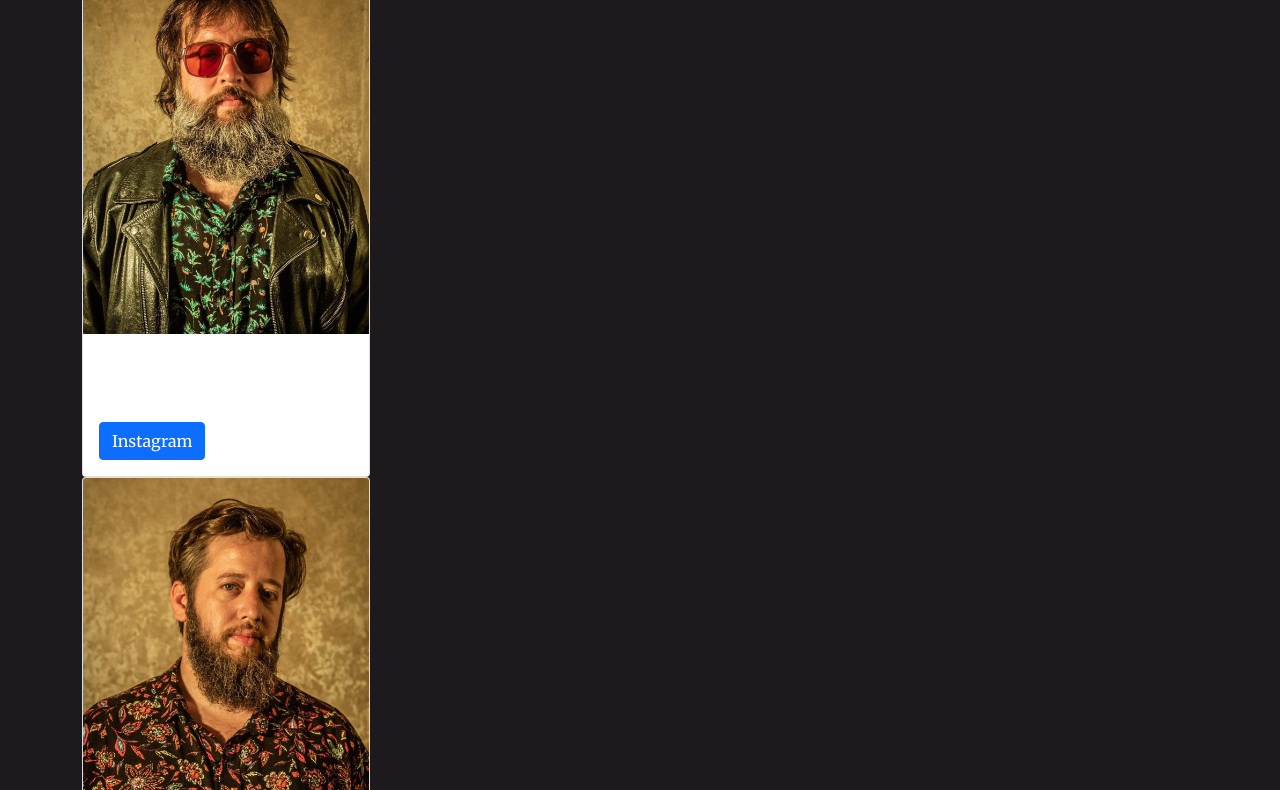
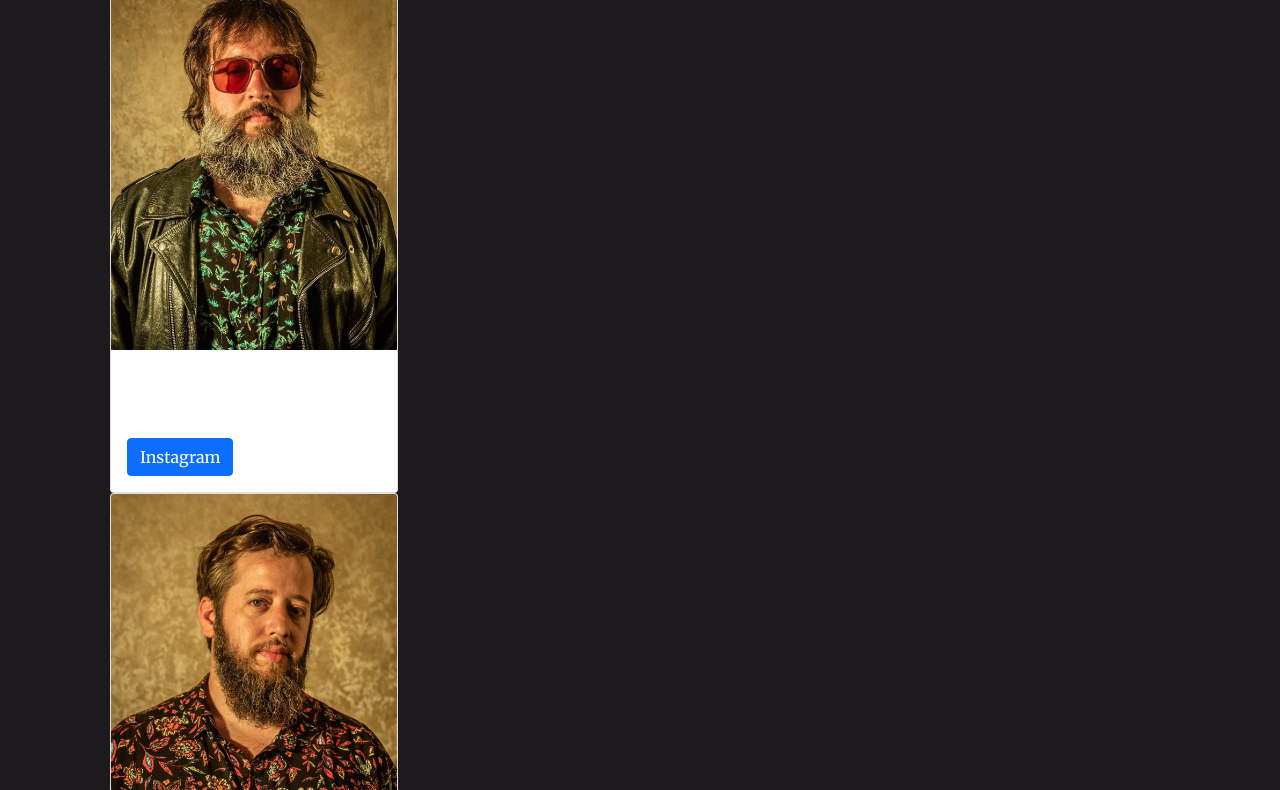
Before and after one commit to ignacioru95/Los_Tabaleros, a website: page Pages/integrantes.html in a window 1280 px wide. Shown: the part 161-951 px from the top of the page. Drawn offline with nearby package versions, Linux system fonts and the light colour scheme.

Commit message:
cambios a integrantes

```diff
--- a/Pages/integrantes.html
+++ b/Pages/integrantes.html
@@ -66,11 +66,11 @@
   <!--Main-->
   <main>
     <div class="container">
-      <div class="row">
+      <div class="row m-3">
         <div>
           <h2>Integrantes</h2>
         </div>
-        <div class="box1">
+        <div class="col-lg-4">
           <div class="card border-none" style="width: 18rem;">
             <img src="../img/JosengaVoz.jpg" class="card-img-top" alt="...">
             <div class="card-body card-style">
```
